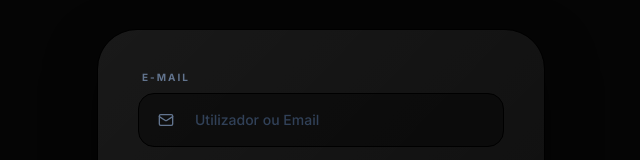
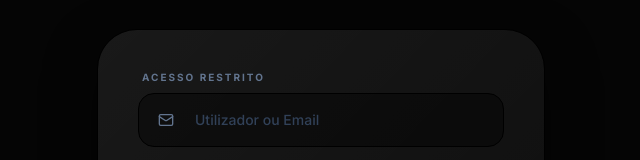
Before and after one commit to felipejaconi/lostjaconi, a React (Vite) app: page / in a window 1280 px wide. Shown: the part 207-367 px from the top of the page, without its empty margins (319-959 px from the left). Built offline with nearby package versions, Linux system fonts and the light colour scheme; no server answers.

Commit message:
feat(login): update email label to "Acesso Restrito"

```diff
--- a/src/pages/LoginPage.tsx
+++ b/src/pages/LoginPage.tsx
@@ -108,7 +108,7 @@ export default function LoginPage() {
             <div className="space-y-4 sm:space-y-6">
               <div className="space-y-2">
                 <label className="block text-[9px] sm:text-[10px] font-black text-slate-500 uppercase tracking-[0.2em] ml-1">
-                  E-mail
+                  Acesso Restrito
                 </label>
                 <div className="relative group/input">
                   <Mail
```
